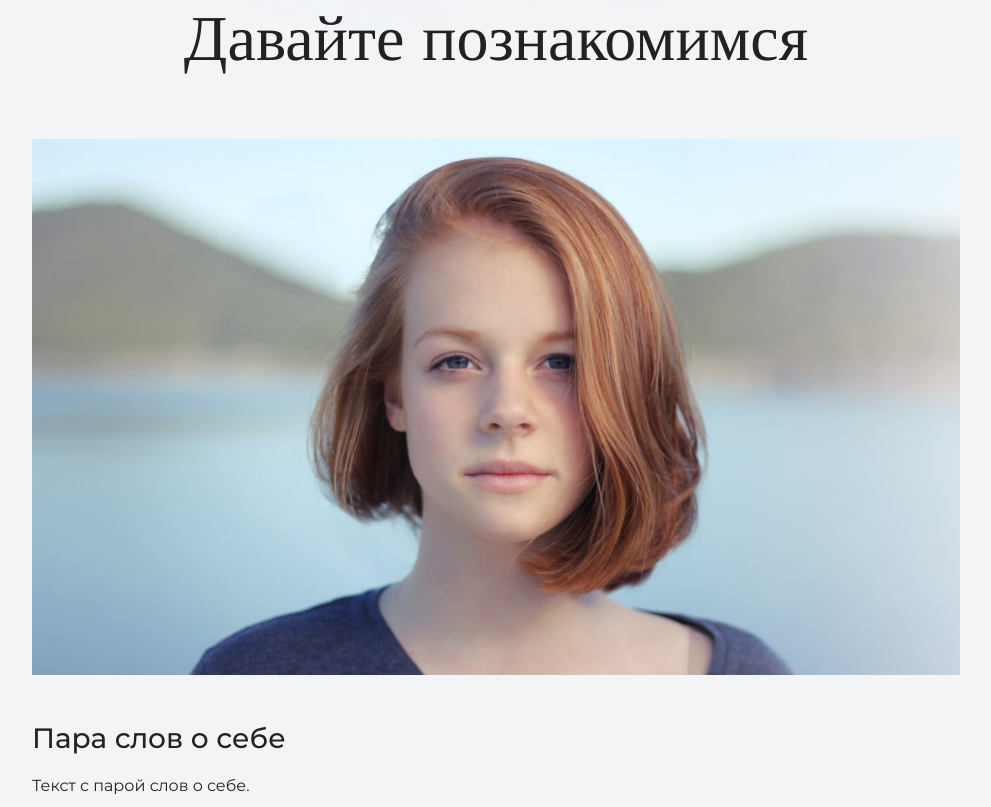
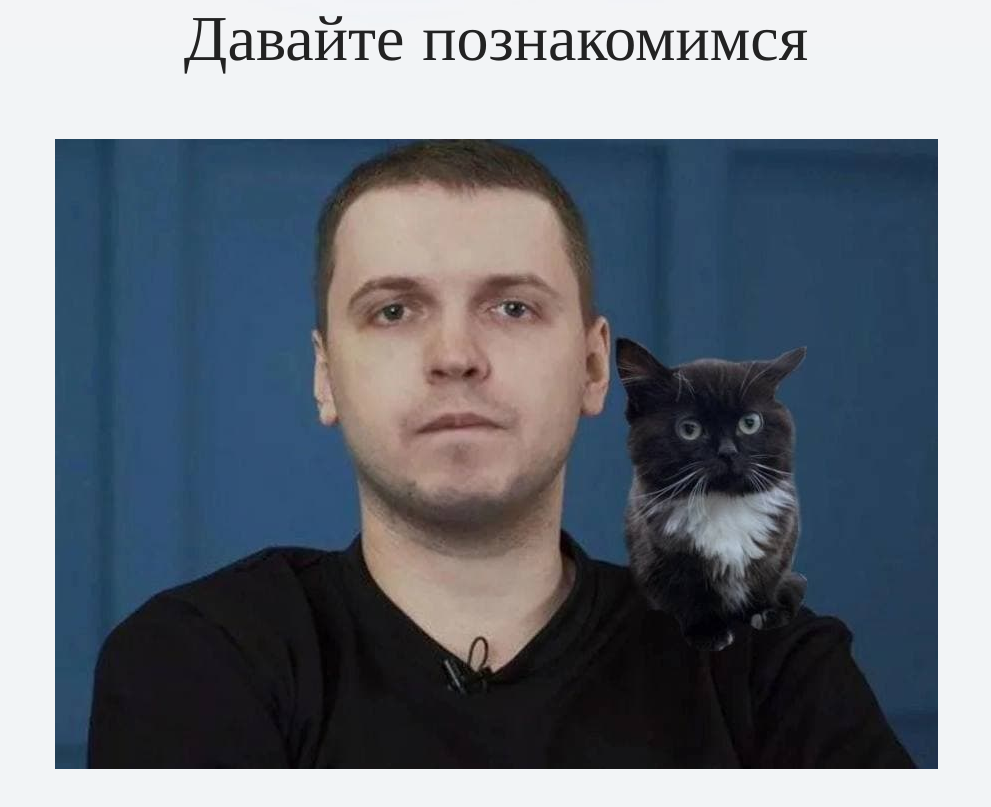
Before and after one commit to Geor-Bayankin/my-site, a plain HTML site: page index.html in a window 1280 px wide. Shown: the part 1033-1840 px from the top of the page, without its empty margins (144-1135 px from the left). Drawn offline with nearby package versions, Linux system fonts and the light colour scheme.

Commit message:
Add files via upload

```diff
--- a/index.html
+++ b/index.html
@@ -26,7 +26,7 @@
       <div class="container">
          <h2 class="subheading">Давайте познакомимся</h2>
          <figure class="user-image">
-            <img src="source/user.jpg" width="928" height="536" alt="Фотография Неопознанного Енота">
+            <img src="source/papich.jpg" alt="Фотография Неопознанного Енота">
          </figure>
          <h3>Пара слов о себе</h3>
          <p>Текст с парой слов о себе.</p>
```
